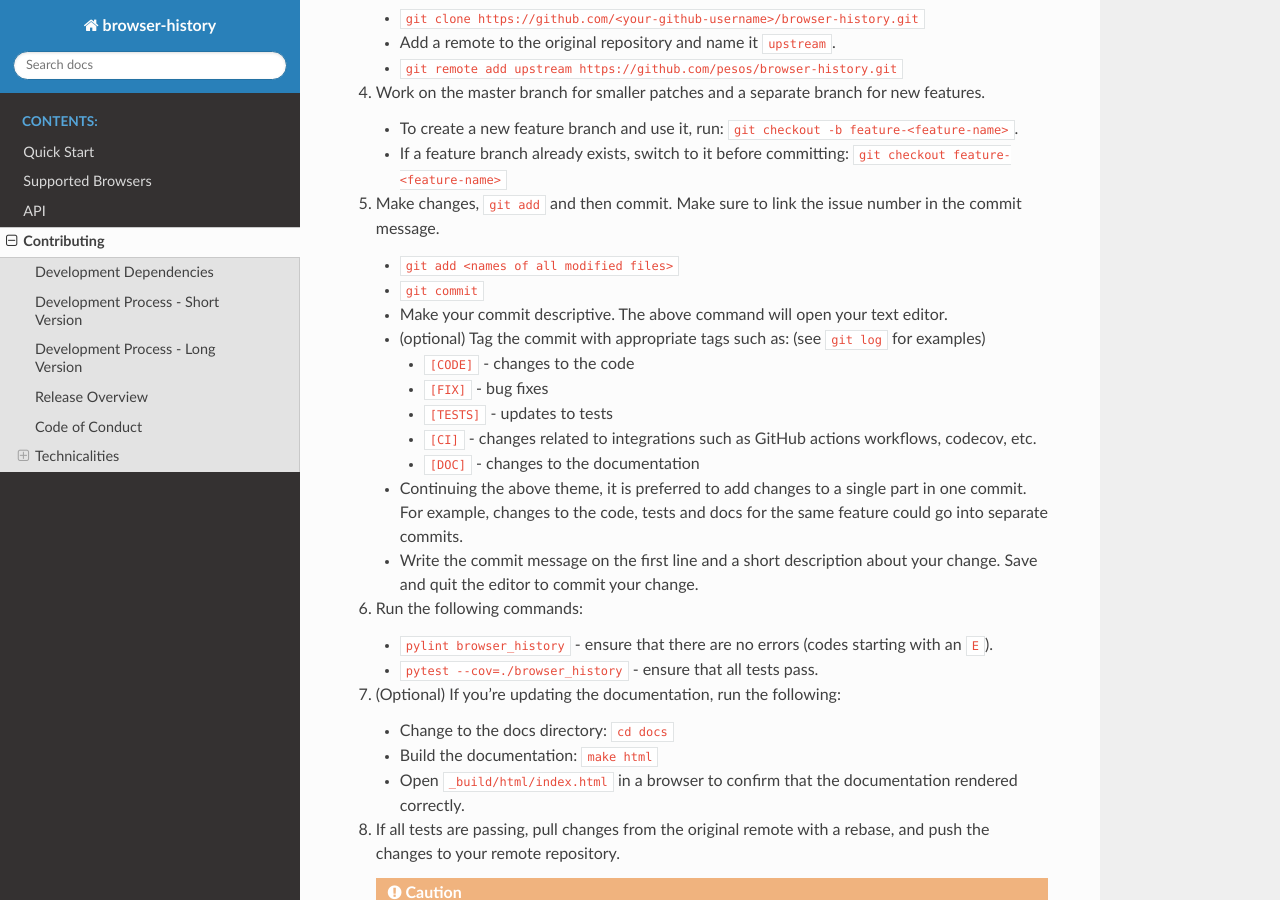
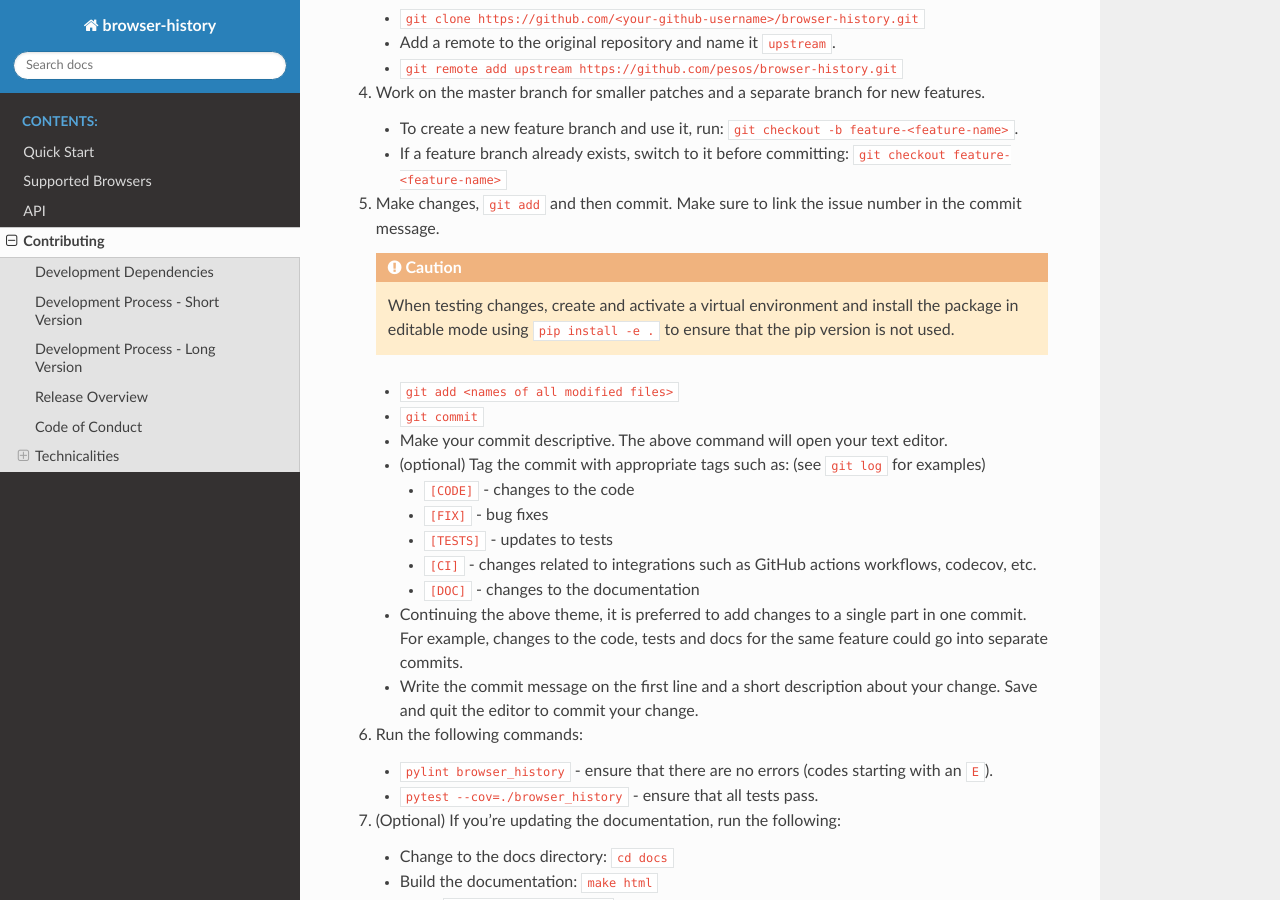
Before and after one commit to browser-history/browser-history, a Sphinx documentation site: the page built from docs/contributing.rst, in a window 1280 px wide and 900 px high, scrolled down 1126 px. Built offline with Sphinx 7.4.7 and the Read the Docs theme 2.0.0, drawn with Linux system fonts in a browser that asks for light colours.

Commit message:
[DOC] added warning to install package in editable mode for testing

```diff
--- a/docs/contributing.rst
+++ b/docs/contributing.rst
@@ -53,6 +53,9 @@ Development Process - Long Version
    * If a feature branch already exists, switch to it before committing: ``git checkout feature-<feature-name>``
 
 #. Make changes, ``git add`` and then commit. Make sure to link the issue number in the commit message.
+
+   .. caution:: When testing changes, create and activate a virtual environment and install
+      the package in editable mode using ``pip install -e .`` to ensure that the pip version is not used.
 
    * ``git add <names of all modified files>``
    * ``git commit``
```
